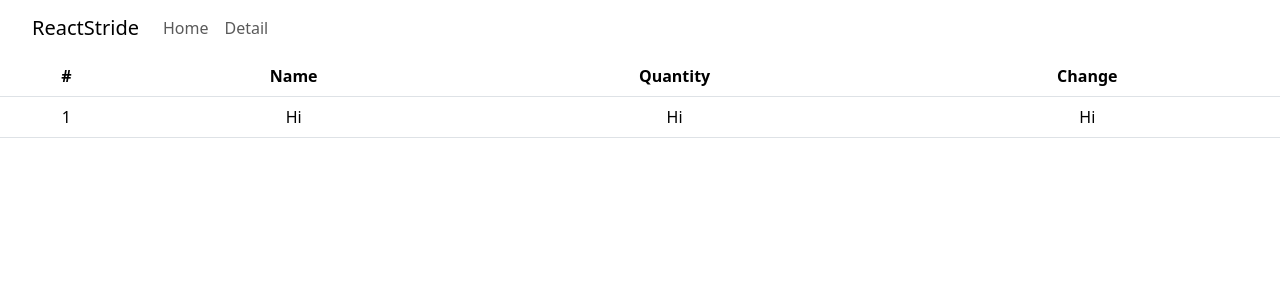
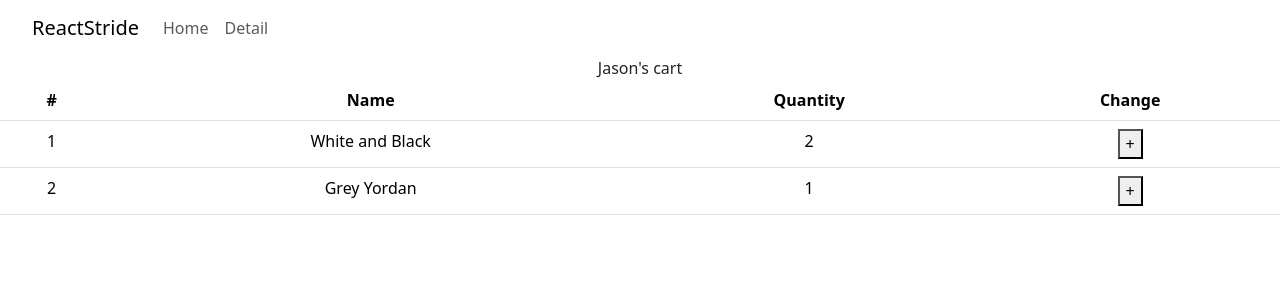
Before and after one commit to mhadev0703/shoes-shop, a React (Create React App) app: page /cart in a window 1280 px wide. Shown: the top 300 px of the page. Built offline with nearby package versions, Linux system fonts and the light colour scheme.

Commit message:
Implement createSlice/useDispatch for changing state in Redux

```diff
--- a/src/pages/Cart.js
+++ b/src/pages/Cart.js
@@ -1,9 +1,20 @@
 import 'bootstrap/dist/css/bootstrap.min.css';
 import { Table } from 'react-bootstrap';
+import { useDispatch, useSelector } from "react-redux";
+import { changeName } from './../store.js';
 
 function Cart() {
+
+    // useSelector() brings Redux store return statement can be => state.stock
+    let userSelector = useSelector((state) => { return state.user })
+
+    let cartSelector = useSelector((state) => { return state.cart })
+    // send request to store.js
+    let dispatch = useDispatch()
+
     return(
         <div>
+            { userSelector }'s cart
             <Table>
                 <thead>
                     <tr>
@@ -14,12 +25,21 @@
                     </tr>
                 </thead>
                 <tbody>
-                    <tr>
-                    <td>1</td>
-                    <td>Hi</td>
-                    <td>Hi</td>
-                    <td>Hi</td>
-                    </tr>
+                    {
+                        cartSelector.map((a, i) =>
+                            <tr key={i}>
+                                <td>{1 + i}</td>
+                                <td>{ cartSelector[i].name }</td>
+                                <td>{ cartSelector[i].count}</td>
+                                <td>
+                                    <button onClick={() => {
+                                        // request store.js to do changeName()
+                                        dispatch(changeName())
+                                    }}>+</button>
+                                </td>
+                            </tr>
+                        )
+                    }
                 </tbody>
             </Table>
         </div>
--- a/src/store.js
+++ b/src/store.js
@@ -1,8 +1,30 @@
-import { configureStore } from '@reduxjs/toolkit'
+import { configureStore, createSlice } from '@reduxjs/toolkit'
 
+
+let user = createSlice({
+    name : 'user',
+    initialState : 'Jason',
+    reducers : {
+        changeName(state) {
+            return 'Nick'
+        }
+    }
+})
+
+export let { changeName } = user.actions
+
+let cart = createSlice({
+    name : 'cart',
+    initialState :
+    [
+        {id : 0, name : 'White and Black', count : 2},
+        {id : 2, name : 'Grey Yordan', count : 1}
+    ]
+})
 
 export default configureStore({
     reducer: {
-
+        user : user.reducer,
+        cart : cart.reducer
     }
 })
```
